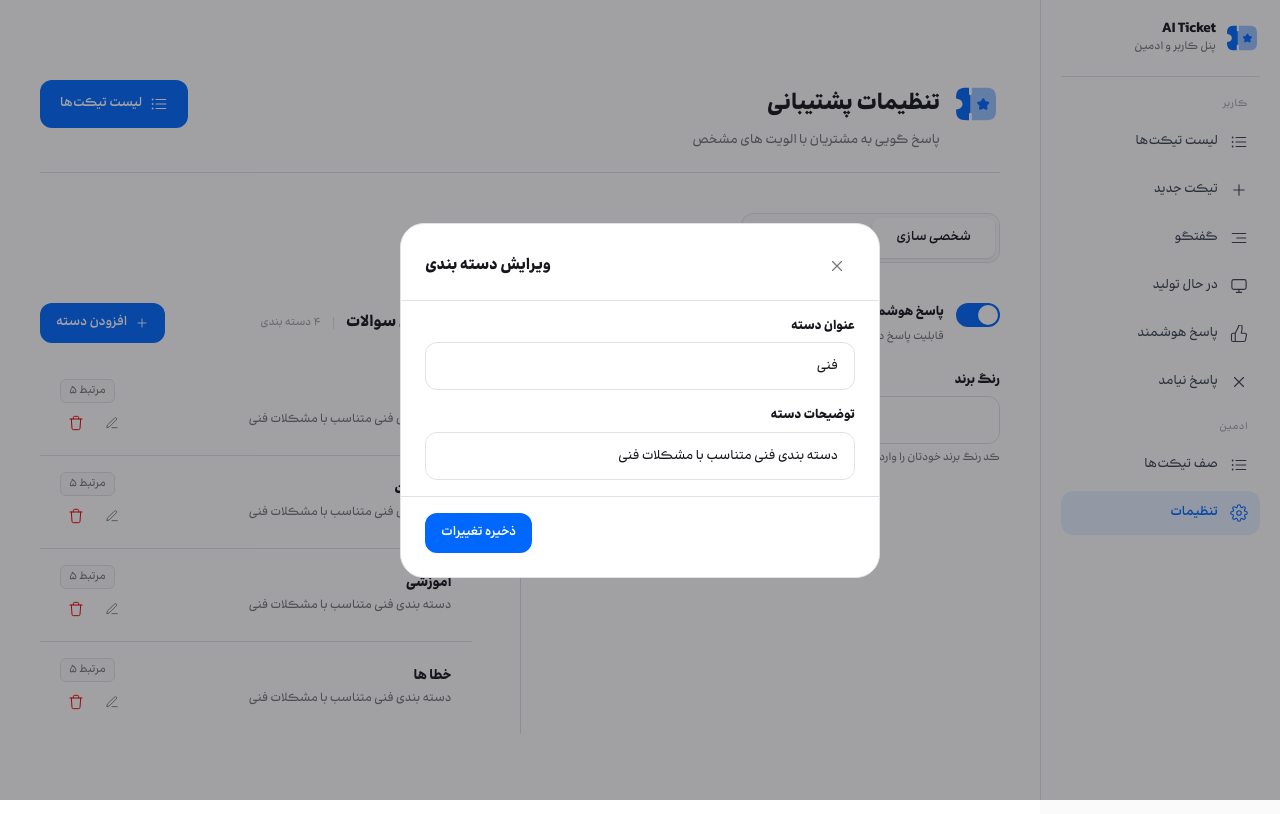
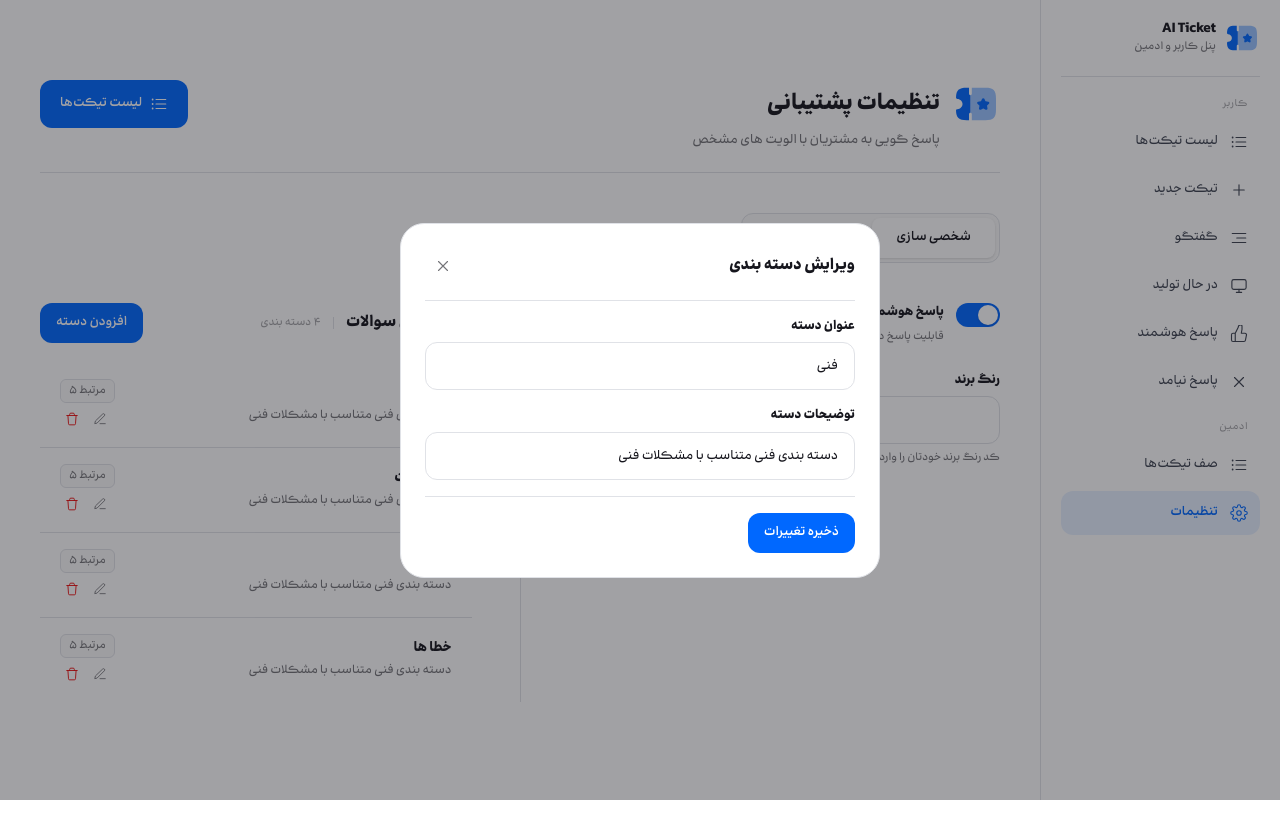
Before and after one commit to mehmet-gandomi/ticket, a React (Vite) app: page /admin/settings in a window 1280 px wide. Both pictures are taken after a click on the button 112 px from the left and 423 px from the top of the page. Built offline with nearby package versions, Linux system fonts and the light colour scheme.

Commit message:
style changes

```diff
--- a/src/pages/AdminSettingsPage.tsx
+++ b/src/pages/AdminSettingsPage.tsx
@@ -38,10 +38,10 @@ function Modal({ children, onClose, title, wide }: {
       <div onClick={(e) => e.stopPropagation()} dir="rtl"
         className={`bg-white rounded-3xl border border-line p-6 flex flex-col gap-4 ${wide ? 'w-full max-w-[640px]' : 'w-full max-w-[480px]'}`}>
         <div className="flex items-center justify-between">
+          <h2 className="text-[16px] font-bold">{title}</h2>
           <button onClick={onClose} className="size-9 grid place-items-center rounded-lg text-ink-500 hover:bg-surface-50"><Close size={18} /></button>
-          <h2 className="text-[16px] font-bold">{title}</h2>
         </div>
-        <div className="h-px bg-line -mx-6" />
+        <div className="h-px bg-line" />
         {children}
       </div>
     </div>
@@ -55,8 +55,8 @@ function CategoryModal({ onClose, onSave }: { onClose: () => void; onSave: (c: C
     <Modal onClose={onClose} title="افزودن دسته بندی">
       <Field label="عنوان دسته"><Input placeholder="فنی" value={title} onChange={(e) => setTitle(e.target.value)} /></Field>
       <Field label="توضیحات دسته"><Input placeholder="دسته فنی در ..." value={description} onChange={(e) => setDescription(e.target.value)} /></Field>
-      <div className="h-px bg-line -mx-6" />
-      <div className="flex justify-end">
+      <div className="h-px bg-line" />
+      <div className="flex">
         <Button variant="primary"
           onClick={() => { if (title.trim()) { onSave({ id: 'c' + Date.now(), title, description, count: 0 }); onClose(); } }}>
           افزودن دسته
@@ -73,8 +73,8 @@ function EditCategoryModal({ cat, onClose, onSave }: { cat: Category; onClose: (
     <Modal onClose={onClose} title="ویرایش دسته بندی">
       <Field label="عنوان دسته"><Input placeholder="فنی" value={title} onChange={(e) => setTitle(e.target.value)} /></Field>
       <Field label="توضیحات دسته"><Input placeholder="دسته فنی در ..." value={description} onChange={(e) => setDescription(e.target.value)} /></Field>
-      <div className="h-px bg-line -mx-6" />
-      <div className="flex justify-end">
+      <div className="h-px bg-line" />
+      <div className="flex">
         <Button variant="primary"
           onClick={() => { if (title.trim()) { onSave({ ...cat, title, description }); onClose(); } }}>
           ذخیره تغییرات
@@ -137,7 +137,7 @@ function CategoriesPanel({ cats, setCats, onAdd }: {
           <span className="w-px h-3 bg-line" />
           <span className="text-[11px] text-ink-400 tabular">{cats.length} دسته بندی</span>
         </div>
-        <Button variant="primary" size="md" leadingIcon={<Plus size={14} />} onClick={onAdd}>افزودن دسته</Button>
+        <Button variant="primary" size="md" onClick={onAdd}>افزودن دسته</Button>
       </div>
       {cats.length === 0 ? (
         <div className="flex flex-col items-center justify-center py-10 gap-4 text-center">
@@ -162,11 +162,11 @@ function CategoriesPanel({ cats, setCats, onAdd }: {
                   <div className="flex flex-col items-end gap-1">
                     <Label color="default" size="sm">مرتبط {c.count}</Label>
                     <div className="flex items-center gap-1">
-                      <button onClick={() => setEditing(c)} className="w-8 h-8 grid place-items-center rounded-lg text-ink-500 hover:text-brand hover:bg-brand-tint transition">
+                      <button onClick={() => setEditing(c)} className="w-6 h-6 grid place-items-center rounded-lg text-ink-500 hover:text-brand hover:bg-brand-tint transition">
                         <Edit size={14} />
                       </button>
-                      <button onClick={() => remove(c.id)} className="w-8 h-8 grid place-items-center rounded-lg text-danger hover:bg-red-50 transition">
-                        <Trash size={16} />
+                      <button onClick={() => remove(c.id)} className="w-6 h-6 grid place-items-center rounded-lg text-danger hover:bg-red-50 transition">
+                        <Trash size={14} />
                       </button>
                     </div>
                   </div>
```
